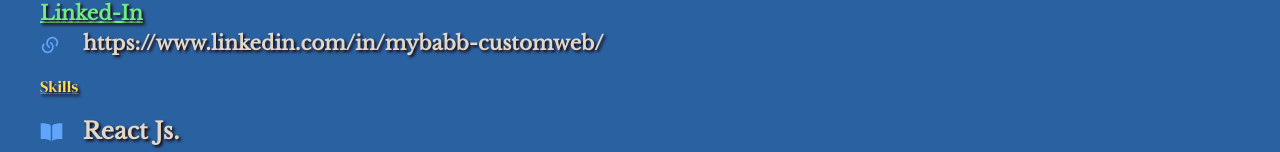
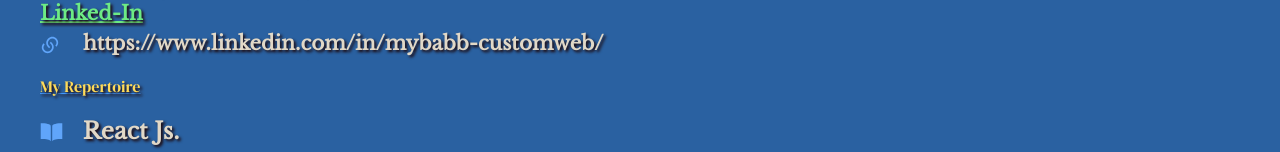
Before and after one commit to MyBaBB/My_Introduction, a React (Vite) app: page / in a window 1280 px wide. Shown: the part 2578-2730 px from the top of the page. Built offline with nearby package versions, Linux system fonts and the light colour scheme; a web font is replaced by a local one.

Commit message:
been gone a few days - added Stable Diffusion to me repertoire

```diff
--- a/src/components/ThirdSection.jsx
+++ b/src/components/ThirdSection.jsx
@@ -5,7 +5,7 @@ const ThirdSection = () => {
   return (
     <div>
       <section className="pl-8">
-        <h2 className="reSkills">Skills</h2>
+        <h2 className="reSkills">My Repertoire</h2>
         <ul
           className="reUnOrderedList2
             text-[12px] xxs:text-[19px] xs:text-[23px] sm:text-[20px] md:text-[23px] "
```
